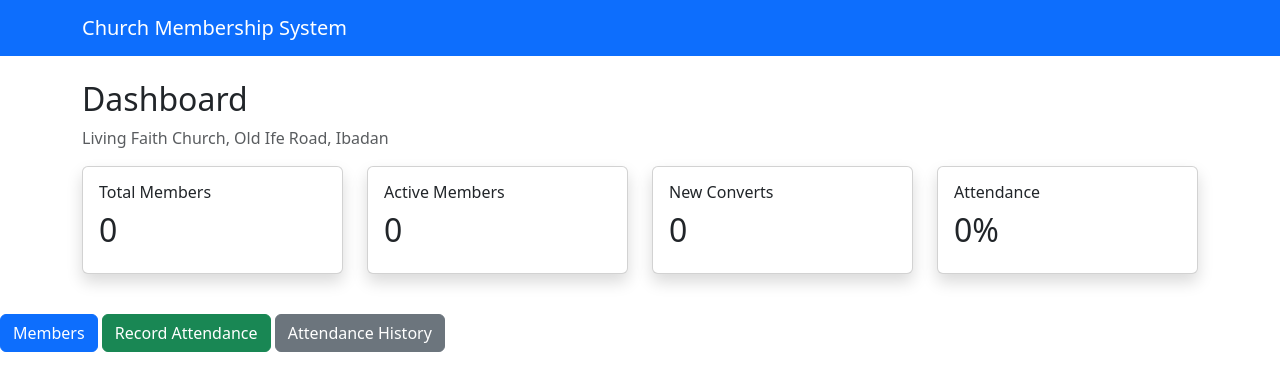
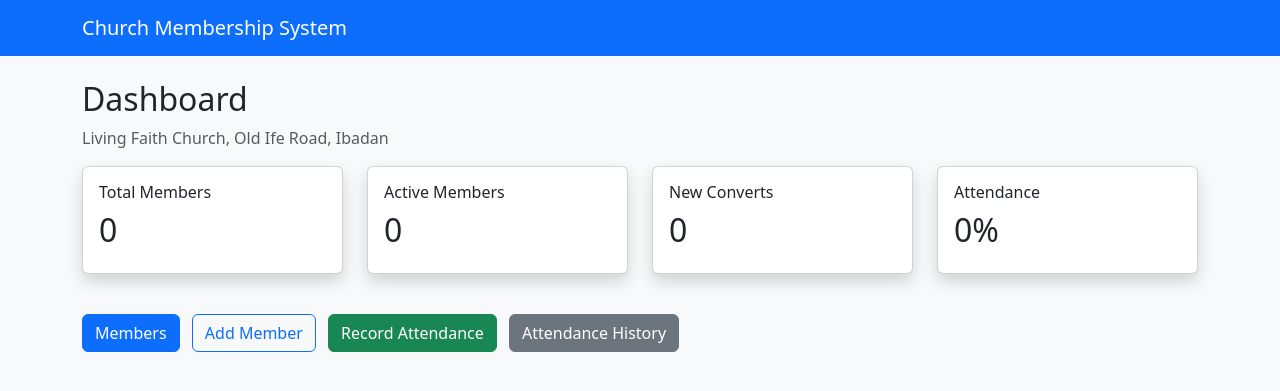
Before and after one commit to joceedpreneur-debug/church-membership-system, a Flask app: page /dashboard in a window 1280 px wide. Shown: the top 391 px of the page. Run offline with Flask 3, Linux system fonts and the light colour scheme; data that the repository does not hold is empty.

Commit message:
Update dashboard.html

```diff
--- a/templates/dashboard.html
+++ b/templates/dashboard.html
@@ -4,92 +4,194 @@
 <head>
 
     <meta charset="UTF-8">
-    <meta name="viewport" content="width=device-width, initial-scale=1.0">
 
-    <title>Dashboard</title>
+    <meta name="viewport"
+          content="width=device-width, initial-scale=1.0">
+
+    <title>Church Membership Dashboard</title>
 
     <link href="https://cdn.jsdelivr.net/npm/bootstrap@5.3.3/dist/css/bootstrap.min.css"
           rel="stylesheet">
 
 </head>
 
-<body>
+
+<body class="bg-light">
+
+
+<!-- Navigation -->
 
 <nav class="navbar navbar-dark bg-primary">
+
     <div class="container">
+
         <span class="navbar-brand">
             Church Membership System
         </span>
+
     </div>
+
 </nav>
+
+
+<!-- Main Content -->
 
 <div class="container mt-4">
 
-    <h2>Dashboard</h2>
+
+    <h2>
+        Dashboard
+    </h2>
+
 
     <p class="text-muted">
         Living Faith Church, Old Ife Road, Ibadan
     </p>
 
+
+    <!-- Statistics Cards -->
+
     <div class="row">
 
+
+        <!-- Total Members -->
+
         <div class="col-md-3 mb-3">
+
             <div class="card shadow">
+
                 <div class="card-body">
-                    <h6>Total Members</h6>
-                    <h2>{{ total_members }}</h2>
+
+                    <h6>
+                        Total Members
+                    </h6>
+
+                    <h2>
+                        {{ total_members }}
+                    </h2>
+
                 </div>
+
             </div>
+
         </div>
 
+
+        <!-- Active Members -->
+
         <div class="col-md-3 mb-3">
+
             <div class="card shadow">
+
                 <div class="card-body">
-                    <h6>Active Members</h6>
-                    <h2>{{ active_members }}</h2>
+
+                    <h6>
+                        Active Members
+                    </h6>
+
+                    <h2>
+                        {{ active_members }}
+                    </h2>
+
                 </div>
+
             </div>
+
         </div>
 
+
+        <!-- New Converts -->
+
         <div class="col-md-3 mb-3">
+
             <div class="card shadow">
+
                 <div class="card-body">
-                    <h6>New Converts</h6>
-                   <h2>0</h2>
+
+                    <h6>
+                        New Converts
+                    </h6>
+
+                    <h2>
+                        0
+                    </h2>
+
                 </div>
+
             </div>
+
         </div>
 
+
+        <!-- Attendance -->
+
         <div class="col-md-3 mb-3">
+
             <div class="card shadow">
+
                 <div class="card-body">
-                    <h6>Attendance</h6>
-                    <h2>{{ attendance }}%</h2>
+
+                    <h6>
+                        Attendance
+                    </h6>
+
+                    <h2>
+                        {{ attendance }}%
+                    </h2>
+
                 </div>
+
             </div>
+
         </div>
+
 
     </div>
 
-</div>
-</div>
-    <div class="mt-4">
 
-    <a href="/members"
-       class="btn btn-primary">
-        Members
-    </a>
+    <!-- System Buttons -->
 
-    <a href="/attendance"
-       class="btn btn-success">
-        Record Attendance
-    </a>
+    <div class="mt-4 mb-4">
 
-    <a href="/attendance-history"
-       class="btn btn-secondary">
-        Attendance History
-    </a>
+
+        <a href="/members"
+           class="btn btn-primary me-2 mb-2">
+
+            Members
+
+        </a>
+
+
+        <a href="/add-member"
+           class="btn btn-outline-primary me-2 mb-2">
+
+            Add Member
+
+        </a>
+
+
+        <a href="/attendance"
+           class="btn btn-success me-2 mb-2">
+
+            Record Attendance
+
+        </a>
+
+
+        <a href="/attendance-history"
+           class="btn btn-secondary me-2 mb-2">
+
+            Attendance History
+
+        </a>
+
+
+    </div>
+
 
 </div>
+
+
 </body>
+
 </html>
```
